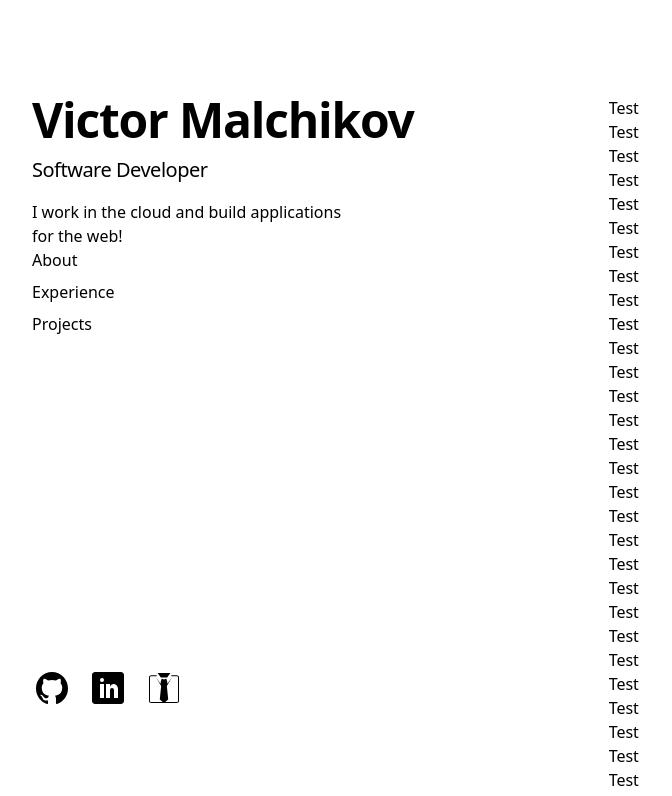
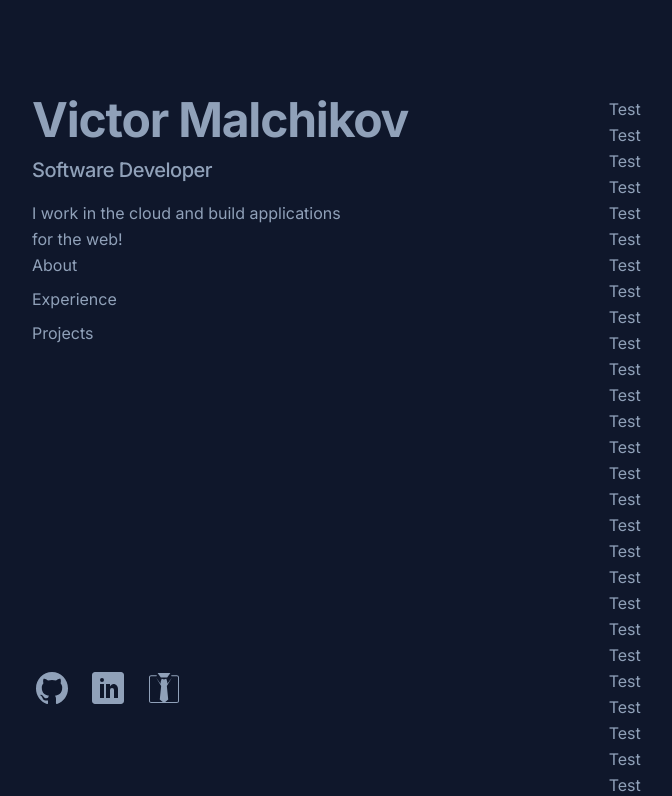
Before and after one commit to vmalchik/portfolio, a Next.js app: page / in a window 1280 px wide. Shown: the top 796 px of the page, without its empty margins (16-688 px from the left). Built offline with nearby package versions, Linux system fonts and the light colour scheme.

Commit message:
global layout styling

```diff
--- a/src/app/layout.tsx
+++ b/src/app/layout.tsx
@@ -1,5 +1,8 @@
 import type { Metadata } from "next";
+import { Inter } from "next/font/google";
 import "./globals.css";
+
+const inter = Inter({ subsets: ["latin"], display: "swap" });
 
 export const metadata: Metadata = {
   title: "Victor Malchikov",
@@ -13,7 +16,11 @@ export default function RootLayout({
 }>) {
   return (
     <html lang="en">
-      <body>{children}</body>
+      <body
+        className={`${inter.className} bg-slate-900 leading-relaxed antialiased text-slate-400 selection:bg-teal-300 selection:text-teal-900`}
+      >
+        {children}
+      </body>
     </html>
   );
 }
```
